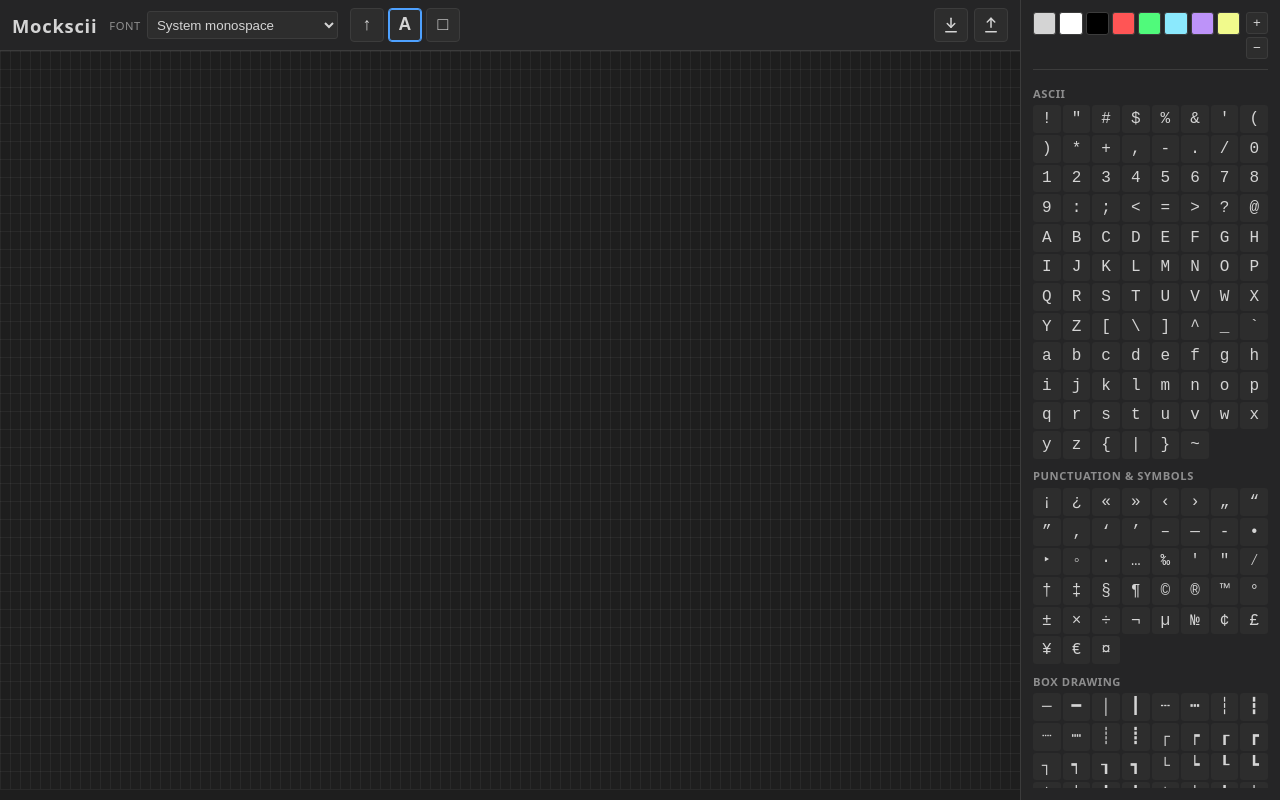
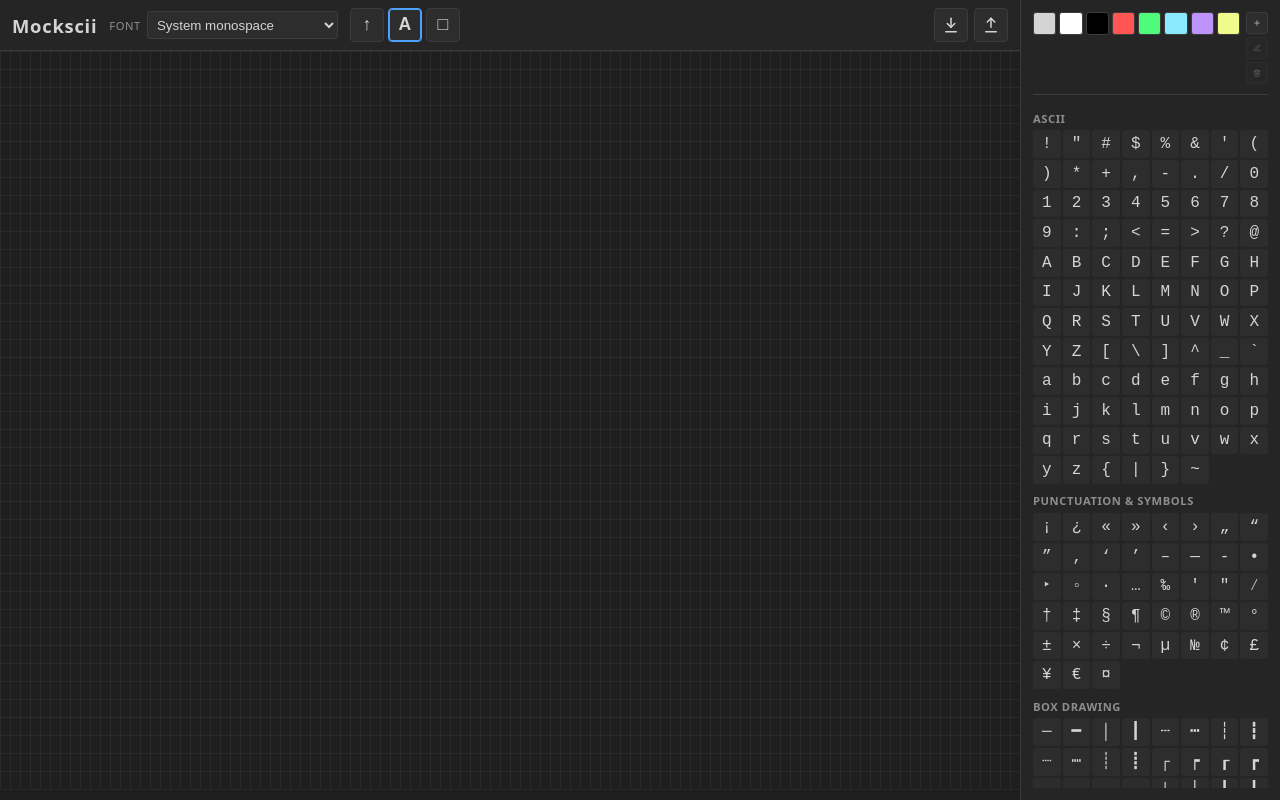
Before and after one commit to Ryback2501/Mockscii, a website built with Vite: page index.html in a window 1280 px wide. Built offline with nearby package versions, Linux system fonts and the light colour scheme.

Commit message:
feat: palette edit (pencil) button and trash-bin remove icon (#19)
Replace the palette's text +/- controls with icon buttons and add an edit
action: add (+), a new pencil Edit between add and remove, and a trash-bin
Remove. Edit and Remove act on the active channel's selected colour and are
disabled until a swatch is selected.

- icons.js (new): shared inline-SVG icons (export, import, plus, pencil, trash)
  and an iconButton() factory; io-controls.js now reuses it.
- palette.js: add/edit/remove icon buttons; editSelected() edits the selected
  colour via the existing colour-picker flow; render() toggles the
  disabled state.
- styles.css: size SVGs in .palette-btn and add a disabled style.

```diff
--- /dev/null
+++ b/src/icons.js
@@ -0,0 +1,30 @@
+// Shared inline-SVG icons (stroke = currentColor, so they inherit button colour)
+// and a small button factory. Grows as new tools land.
+
+const svg = (paths, { fill = false } = {}) =>
+  `<svg viewBox="0 0 24 24" width="18" height="18" fill="${fill ? 'currentColor' : 'none'}" ` +
+  `stroke="currentColor" stroke-width="2" stroke-linecap="round" stroke-linejoin="round" ` +
+  `aria-hidden="true">${paths}</svg>`;
+
+export const ICONS = {
+  export: svg('<path d="M12 3v12"/><path d="M7 10l5 5 5-5"/><path d="M5 21h14"/>'),
+  import: svg('<path d="M12 15V3"/><path d="M7 8l5-5 5 5"/><path d="M5 21h14"/>'),
+  plus: svg('<path d="M12 5v14"/><path d="M5 12h14"/>'),
+  pencil: svg('<path d="M12 20h9"/><path d="M16.5 3.5a2.12 2.12 0 0 1 3 3L7 19l-4 1 1-4Z"/>'),
+  trash: svg(
+    '<path d="M3 6h18"/><path d="M8 6V4a1 1 0 0 1 1-1h6a1 1 0 0 1 1 1v2"/>' +
+      '<path d="M19 6l-1 14a2 2 0 0 1-2 2H8a2 2 0 0 1-2-2L5 6"/>' +
+      '<path d="M10 11v6"/><path d="M14 11v6"/>',
+  ),
+};
+
+/** Create a `<button>` whose content is an inline-SVG icon, with an a11y label. */
+export function iconButton(doc, cls, icon, title) {
+  const b = doc.createElement('button');
+  b.type = 'button';
+  b.className = cls;
+  b.title = title;
+  b.setAttribute('aria-label', title);
+  b.innerHTML = icon;
+  return b;
+}
--- a/src/io-controls.js
+++ b/src/io-controls.js
@@ -2,33 +2,15 @@
 // buttons: Export (download) saves the current mockup as JSON; Import (upload)
 // opens a hidden file input and hands the chosen file's text to the callback.
 import { readFileAsText } from './io.js';
-
-// Inline SVGs (stroke = currentColor) so the icons inherit the button colour.
-const EXPORT_ICON =
-  '<svg viewBox="0 0 24 24" width="18" height="18" fill="none" stroke="currentColor" stroke-width="2" stroke-linecap="round" stroke-linejoin="round" aria-hidden="true">' +
-  '<path d="M12 3v12"/><path d="M7 10l5 5 5-5"/><path d="M5 21h14"/></svg>';
-
-const IMPORT_ICON =
-  '<svg viewBox="0 0 24 24" width="18" height="18" fill="none" stroke="currentColor" stroke-width="2" stroke-linecap="round" stroke-linejoin="round" aria-hidden="true">' +
-  '<path d="M12 15V3"/><path d="M7 8l5-5 5 5"/><path d="M5 21h14"/></svg>';
+import { ICONS, iconButton } from './icons.js';
 
 export function createIoControls(container, options = {}) {
   const doc = container.ownerDocument;
   const onExport = options.onExport ?? (() => {});
   const onImport = options.onImport ?? (() => {});
 
-  function iconButton(cls, icon, title) {
-    const b = doc.createElement('button');
-    b.type = 'button';
-    b.className = `io-btn ${cls}`;
-    b.title = title;
-    b.setAttribute('aria-label', title);
-    b.innerHTML = icon;
-    return b;
-  }
-
-  const exportButton = iconButton('io-export', EXPORT_ICON, 'Export (download JSON)');
-  const importButton = iconButton('io-import', IMPORT_ICON, 'Import (load JSON)');
+  const exportButton = iconButton(doc, 'io-btn io-export', ICONS.export, 'Export (download JSON)');
+  const importButton = iconButton(doc, 'io-btn io-import', ICONS.import, 'Import (load JSON)');
 
   const input = doc.createElement('input');
   input.type = 'file';
--- a/src/palette.js
+++ b/src/palette.js
@@ -12,6 +12,7 @@
 // already-selected swatch deselects it (id -> null -> default). Double-click
 // edits a swatch; + adds a colour; − removes the selected one.
 import { openColorPicker } from './color-picker.js';
+import { ICONS, iconButton } from './icons.js';
 
 export const DEFAULT_FG = '#d4d4d4';
 export const DEFAULT_BG = null; // no background
@@ -41,23 +42,20 @@ export function createPalette(container, options = {}) {
   // Selected colour *id* per channel, or null when nothing is selected.
   const selection = { fg: null, bg: null };
 
-  function controlButton(label, cls, title) {
-    const b = doc.createElement('button');
-    b.type = 'button';
-    b.className = `palette-btn ${cls}`;
-    b.textContent = label;
-    b.title = title;
-    return b;
-  }
-
   const swatches = doc.createElement('div');
   swatches.className = 'palette-swatches';
 
   const controls = doc.createElement('div');
   controls.className = 'palette-controls';
-  const addBtn = controlButton('+', 'palette-add', 'Add colour');
-  const removeBtn = controlButton('−', 'palette-remove', 'Remove selected colour');
-  controls.append(addBtn, removeBtn);
+  const addBtn = iconButton(doc, 'palette-btn palette-add', ICONS.plus, 'Add colour');
+  const editBtn = iconButton(doc, 'palette-btn palette-edit', ICONS.pencil, 'Edit selected colour');
+  const removeBtn = iconButton(
+    doc,
+    'palette-btn palette-remove',
+    ICONS.trash,
+    'Remove selected colour',
+  );
+  controls.append(addBtn, editBtn, removeBtn);
 
   const activeChannel = () => (tools.activeChannel === 'bg' ? 'bg' : 'fg');
   const entryById = (id) => (id == null ? undefined : entries.find((e) => e.id === id));
@@ -83,6 +81,15 @@ export function createPalette(container, options = {}) {
       sw.addEventListener('dblclick', () => editSwatch(entry.id));
       swatches.appendChild(sw);
     });
+    // Edit and remove act on the active channel's selected swatch.
+    const hasSelection = sel != null;
+    editBtn.disabled = !hasSelection;
+    removeBtn.disabled = !hasSelection;
+  }
+
+  // Edit the active channel's currently selected colour (used by the pencil button).
+  function editSelected() {
+    return editSwatch(selection[activeChannel()]);
   }
 
   function toggleSwatch(id) {
@@ -168,6 +175,7 @@ export function createPalette(container, options = {}) {
   }
 
   addBtn.addEventListener('click', addColor);
+  editBtn.addEventListener('click', editSelected);
   removeBtn.addEventListener('click', removeColor);
 
   // Reflect the (initially empty) channel selections into tools, then render.
@@ -187,6 +195,7 @@ export function createPalette(container, options = {}) {
     getSelected: () => selection[activeChannel()],
     getSelectedColor: () => colorFor(activeChannel()),
     add: addColor,
+    edit: editSelected,
     remove: removeColor,
     selectIndex,
   };
--- a/src/styles.css
+++ b/src/styles.css
@@ -178,6 +178,9 @@ body {
 }
 
 .palette-btn {
+  display: inline-flex;
+  align-items: center;
+  justify-content: center;
   width: 22px;
   height: 22px;
   line-height: 1;
@@ -188,8 +191,18 @@ body {
   cursor: pointer;
 }
 
-.palette-btn:hover {
+.palette-btn svg {
+  width: 14px;
+  height: 14px;
+}
+
+.palette-btn:hover:not(:disabled) {
   background: #3a3a3a;
+}
+
+.palette-btn:disabled {
+  opacity: 0.35;
+  cursor: default;
 }
 
 /* Export / Import ----------------------------------------------------- */
```
Also changed, not shown: test/integration/palette.test.js (+40 -0 lines).
